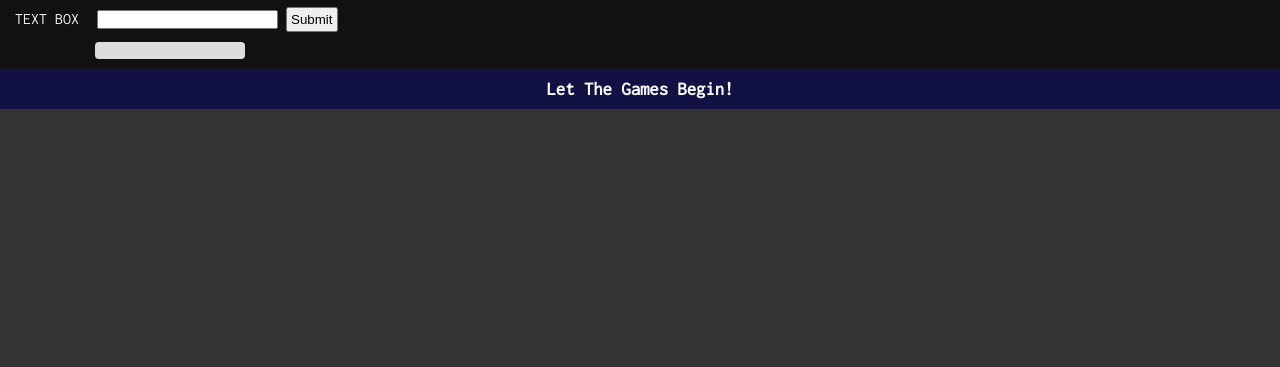
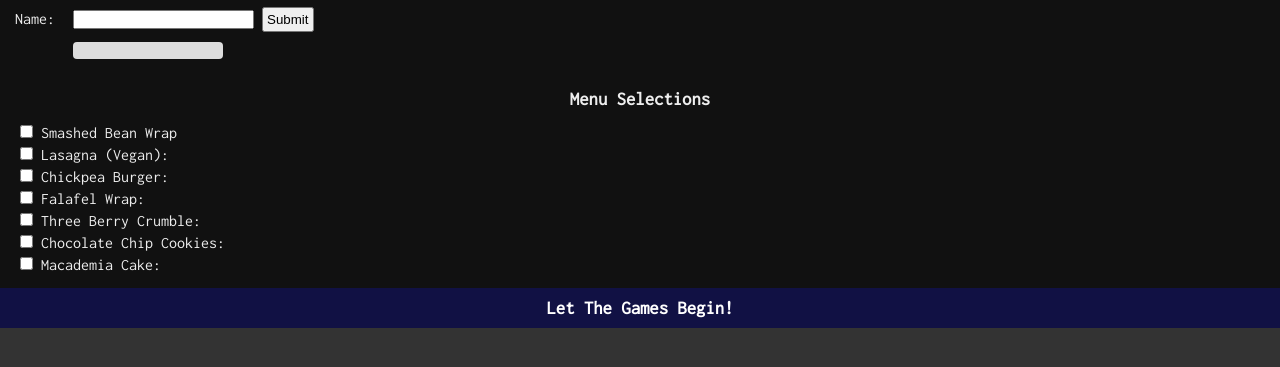
Before and after one commit to ArchieAtOrigins/Forms-Practice, a plain HTML site: page index.html in a window 1280 px wide. Shown: the part 81-448 px from the top of the page. Drawn offline with Linux system fonts and the light colour scheme.

Commit message:
Added checkbox list with a little formatting to stack the list

```diff
--- a/index.html
+++ b/index.html
@@ -18,11 +18,45 @@
 		<section id="showNoShow">
 			<div class="formBox">
 				<form name="txtbx" action="xxx">
-					<label for="textBox" class="label">TEXT BOX</label>
+					<label for="textBox" class="label">Name: </label>
 					<input type="text" name="textBox">
 					<button type="submit" >Submit</button>
 				</form>
 				<p id="para1">&nbsp;</p>
+			</div>
+
+			<div class="formBox">
+				<form name="chkbx">
+					<h3>Menu Selections</h3>
+					<div id="checkbox">
+					<input type="checkbox" name="checkbox" value="">
+					<label for="checkbox" class="label">Smashed Bean Wrap</label>
+					</div>
+					<div id="checkbox">
+					<input type="checkbox" name="checkbox" value="">
+					<label for="checkbox" class="label">Lasagna (Vegan): </label>
+					</div>
+					<div id="checkbox">
+					<input type="checkbox" name="checkbox" value="">
+					<label for="checkbox" class="label">Chickpea Burger: </label>
+					</div>
+					<div id="checkbox">
+					<input type="checkbox" name="checkbox" value="">
+					<label for="checkbox" class="label">Falafel Wrap: </label>
+					</div>
+					<div id="checkbox">
+					<input type="checkbox" name="checkbox" value="">
+					<label for="checkbox" class="label">Three Berry Crumble: </label>
+					</div>
+					<div id="checkbox">
+					<input type="checkbox" name="checkbox" value="">
+					<label for="checkbox" class="label">Chocolate Chip Cookies: </label>
+					</div>
+					<div id="checkbox">
+					<input type="checkbox" name="checkbox" value="">
+					<label for="checkbox" class="label">Macademia Cake: </label>
+					</div>
+				</form>
 			</div>
 
 			<!-- <div class="formBox">
--- a/style.css
+++ b/style.css
@@ -32,9 +32,12 @@ div.formBox {
 	border-radius: 4px;
 	max-width: 150px;
 	margin-top: 10px;
-	margin-left: 80px;
+	margin-left: 58px;
 	overflow: hidden;
-
+}
+#checkbox {
+	display: block;
+	margin: 5px;
 }
 .label {
 	padding-right: 10px;
```
